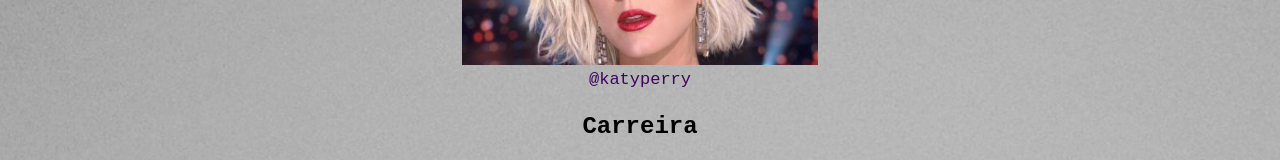
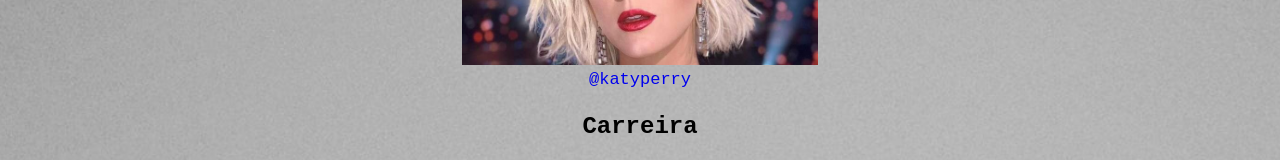
Before and after one commit to LuanaL1ma/katyperry, a plain HTML site: page index.html in a window 1280 px wide. Shown: the part 135-295 px from the top of the page. Drawn offline with Linux system fonts and the light colour scheme.

Commit message:
Arrumando link

```diff
--- a/css/style.css
+++ b/css/style.css
@@ -16,7 +16,6 @@ body{
     text-align: left;
 }
 .link{
-    color: rgb(61, 3, 94);
     text-decoration: none;
     font-size: 17px;
 }
--- a/index.html
+++ b/index.html
@@ -12,7 +12,7 @@
         <img class="picture" src="images/katy.jpg" alt="Katy Perry">
         <div>
             <fig-caption>
-                <a class="link" href="http://https://www.instagram.com/katyperry/" target="_blank">@katyperry</a>
+                <a class="link" href="www.instagram.com/katyperry/" target="_blank">@katyperry</a>
             </fig-caption>
         </div>
     </figure>
```
